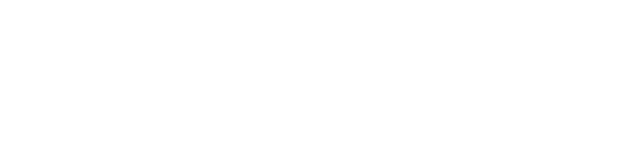
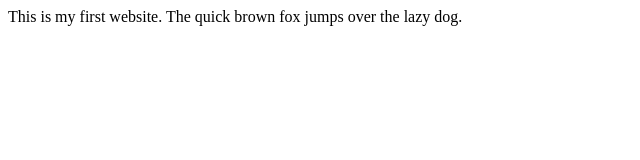
Before and after one commit to Saxe-i-Dali/Jekyll, a plain HTML site: page index.html in a window 1280 px wide. Shown: the whole page, without its empty margins (0-640 px from the left). Drawn offline with Linux system fonts and the light colour scheme.

Commit message:
added lines

```diff
--- a/index.html
+++ b/index.html
@@ -3,9 +3,10 @@
 <head>
     <meta charset="UTF-8">
     <meta name="viewport" content="width=device-width, initial-scale=1.0">
-    <title>Document</title>
+    <title>Hello world!</title>
 </head>
 <body>
-
+    This is my first website.
+    The quick brown fox jumps over the lazy dog.
 </body>
 </html>
```
